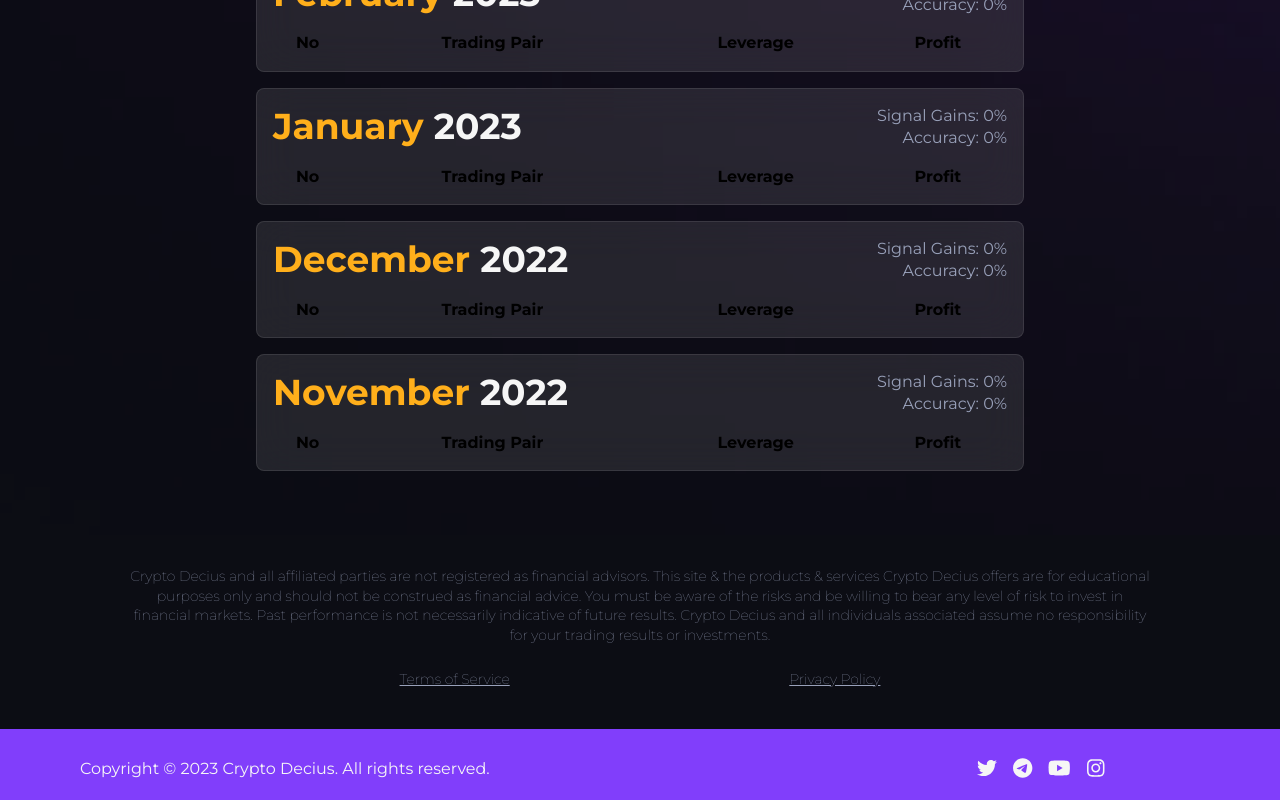
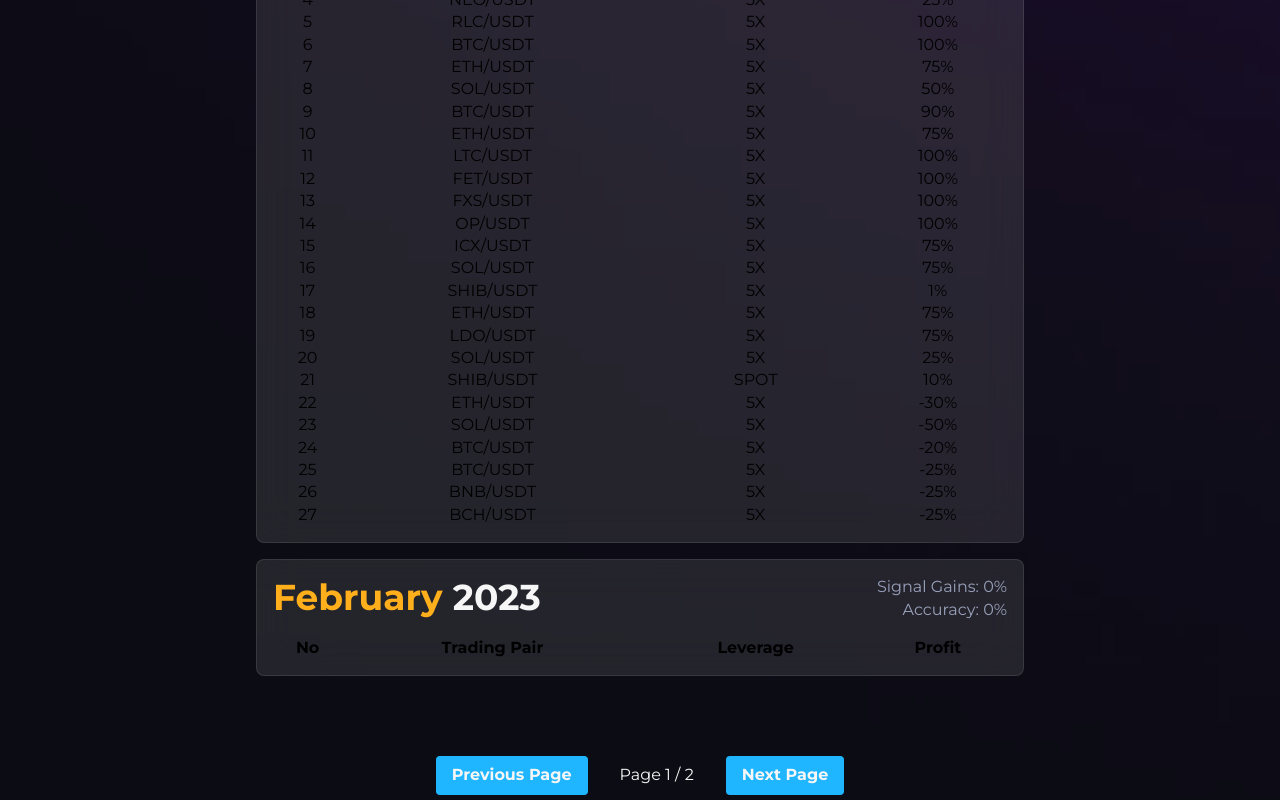
Before and after one commit to szilrdmate/cryptodecius, a React (Vite) app: page /results in a window 1280 px wide. Shown: the part 960-1760 px from the top of the page. Built offline with nearby package versions, Linux system fonts and the light colour scheme.

Commit message:
Results page, pagination

```diff
--- a/src/pages/Results.jsx
+++ b/src/pages/Results.jsx
@@ -1,5 +1,5 @@
 // src/pages/Home.jsx
-import React from "react";
+import React, { useState} from "react";
 
 const Results = () => {
   const data = [
@@ -37,13 +37,148 @@
       month: "March",
       averageReturn: 1451,
       averageAccuracy: 78,
+      trades: [
+        {
+          pair: "DOT/USDT",
+          lev: "5X",
+          profit: "100",
+        },
+        {
+          pair: "ADA/USDT",
+          lev: "5X",
+          profit: "100",
+        },
+        {
+          pair: "LTC/USDT",
+          lev: "5X",
+          profit: "200",
+        },
+        {
+          pair: "NEO/USDT",
+          lev: "5X",
+          profit: "25",
+        },
+        {
+          pair: "RLC/USDT",
+          lev: "5X",
+          profit: "100",
+        },
+        {
+          pair: "BTC/USDT",
+          lev: "5X",
+          profit: "100",
+        },
+        {
+          pair: "ETH/USDT",
+          lev: "5X",
+          profit: "75",
+        },
+        {
+          pair: "SOL/USDT",
+          lev: "5X",
+          profit: "50",
+        },
+        {
+          pair: "BTC/USDT",
+          lev: "5X",
+          profit: "90",
+        },
+        {
+          pair: "ETH/USDT",
+          lev: "5X",
+          profit: "75",
+        },
+        {
+          pair: "LTC/USDT",
+          lev: "5X",
+          profit: "100",
+        },
+        {
+          pair: "FET/USDT",
+          lev: "5X",
+          profit: "100",
+        },
+        {
+          pair: "FXS/USDT",
+          lev: "5X",
+          profit: "100",
+        },
+        {
+          pair: "OP/USDT",
+          lev: "5X",
+          profit: "100",
+        },
+        {
+          pair: "ICX/USDT",
+          lev: "5X",
+          profit: "75",
+        },
+        {
+          pair: "SOL/USDT",
+          lev: "5X",
+          profit: "75",
+        },
+        {
+          pair: "SHIB/USDT",
+          lev: "5X",
+          profit: "1",
+        },
+        {
+          pair: "ETH/USDT",
+          lev: "5X",
+          profit: "75",
+        },
+        {
+          pair: "LDO/USDT",
+          lev: "5X",
+          profit: "75",
+        },
+        {
+          pair: "SOL/USDT",
+          lev: "5X",
+          profit: "25",
+        },
+        {
+          pair: "SHIB/USDT",
+          lev: "SPOT",
+          profit: "10",
+        },
+        {
+          pair: "ETH/USDT",
+          lev: "5X",
+          profit: "-30",
+        },
+        {
+          pair: "SOL/USDT",
+          lev: "5X",
+          profit: "-50",
+        },
+        {
+          pair: "BTC/USDT",
+          lev: "5X",
+          profit: "-20",
+        },
+        {
+          pair: "BTC/USDT",
+          lev: "5X",
+          profit: "-25",
+        },
+        {
+          pair: "BNB/USDT",
+          lev: "5X",
+          profit: "-25",
+        },
+        {
+          pair: "BCH/USDT",
+          lev: "5X",
+          profit: "-25",
+        },
+      ]
     },
     {
       id: 6,
       year: 2023,
       month: "April",
-      averageReturn: 687,
-      averageAccuracy: 81,
       trades: [
         {
           pair: "INJ/USDT",
@@ -129,6 +264,9 @@
     },
   ];
 
+  const cardsPerPage = 3;
+  const [currentPage, setCurrentPage] = useState(1);
+
   const reversedData = [...data].reverse();
 
   const calculateAverage = (key) => {
@@ -153,6 +291,21 @@
     });
   };
 
+  const totalPages = Math.ceil(reversedData.length / cardsPerPage);
+
+  const handleNextPage = () => {
+    setCurrentPage((prevPage) => Math.min(prevPage + 1, totalPages));
+  };
+
+  const handlePrevPage = () => {
+    setCurrentPage((prevPage) => Math.max(prevPage - 1, 1));
+  };
+
+  const startIdx = (currentPage - 1) * cardsPerPage;
+  const endIdx = startIdx + cardsPerPage;
+
+  const visibleData = reversedData.slice(startIdx, endIdx);
+
   return (
     <div className="bg-main bg-cover font-Montserrat">
       <div className="container max-w-5xl mx-auto py-16">
@@ -163,7 +316,7 @@
           Every trade we have every took
         </p>
         <div className="grid grid-cols-1 grid-flow-row gap-4 max-w-3xl mx-auto">
-        {reversedData.map((item, index) => (
+          {visibleData.map((item, index) => (
             <div
               key={item.id}
               className="p-4 border border-white border-opacity-10 rounded-lg bg-[#fff] bg-opacity-10 backdrop-blur-[20px]"
@@ -207,6 +360,25 @@
           ))}
         </div>
       </div>
+      <div className="flex justify-center items-center mt-4">
+        <button
+          onClick={handlePrevPage}
+          disabled={currentPage === 1}
+          className="bg-light-blue text-white font-bold py-2 px-4 rounded"
+        >
+          Previous Page
+        </button>
+        <p className="text-white mx-8">
+          Page {currentPage} / {totalPages}
+        </p>
+        <button
+          onClick={handleNextPage}
+          disabled={currentPage === totalPages}
+          className="bg-light-blue text-white font-bold py-2 px-4 rounded"
+        >
+          Next Page
+        </button>
+      </div>
     </div>
   );
 };
```
Lines whose indentation alone changed are shown as unchanged.
